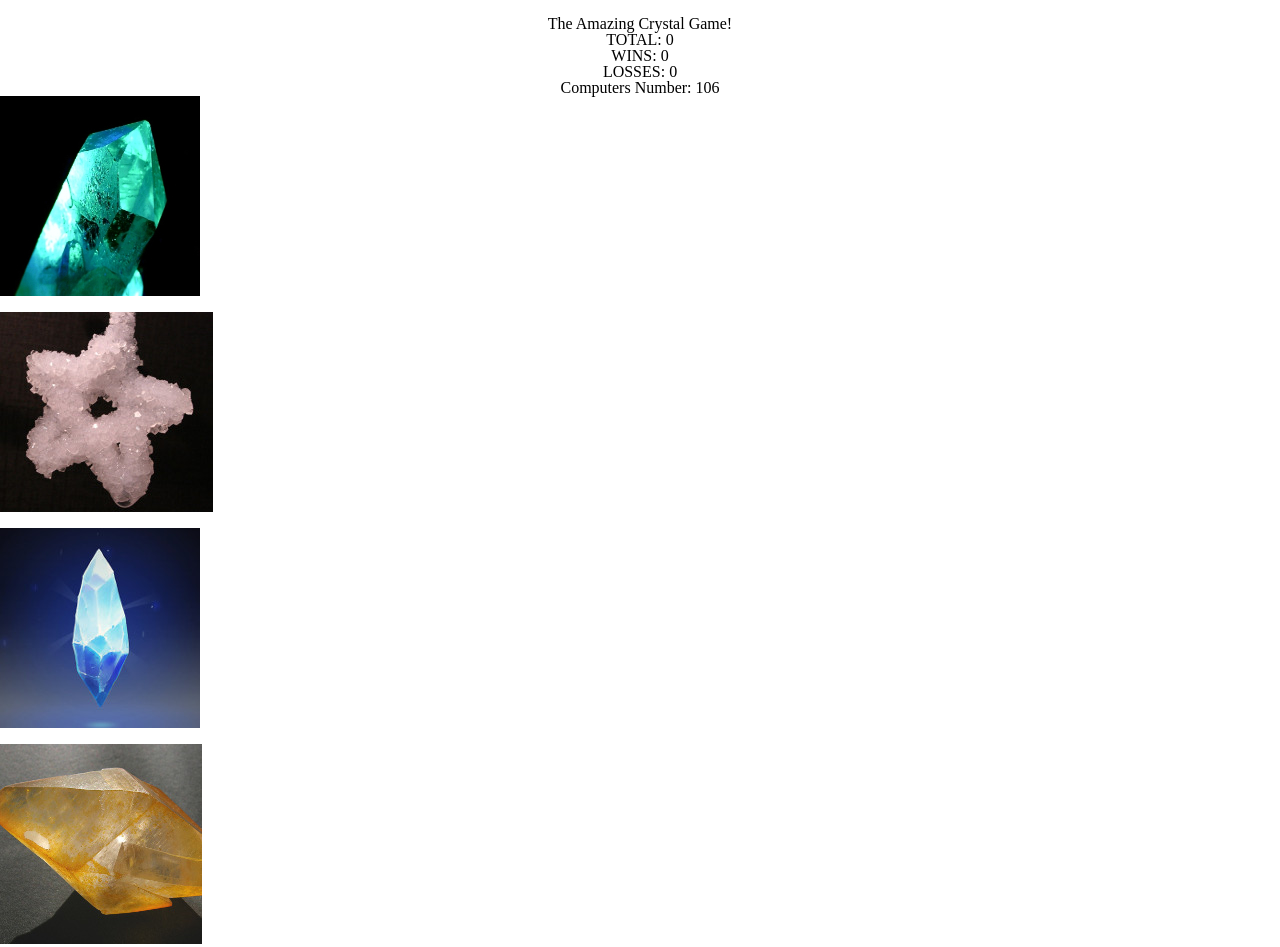
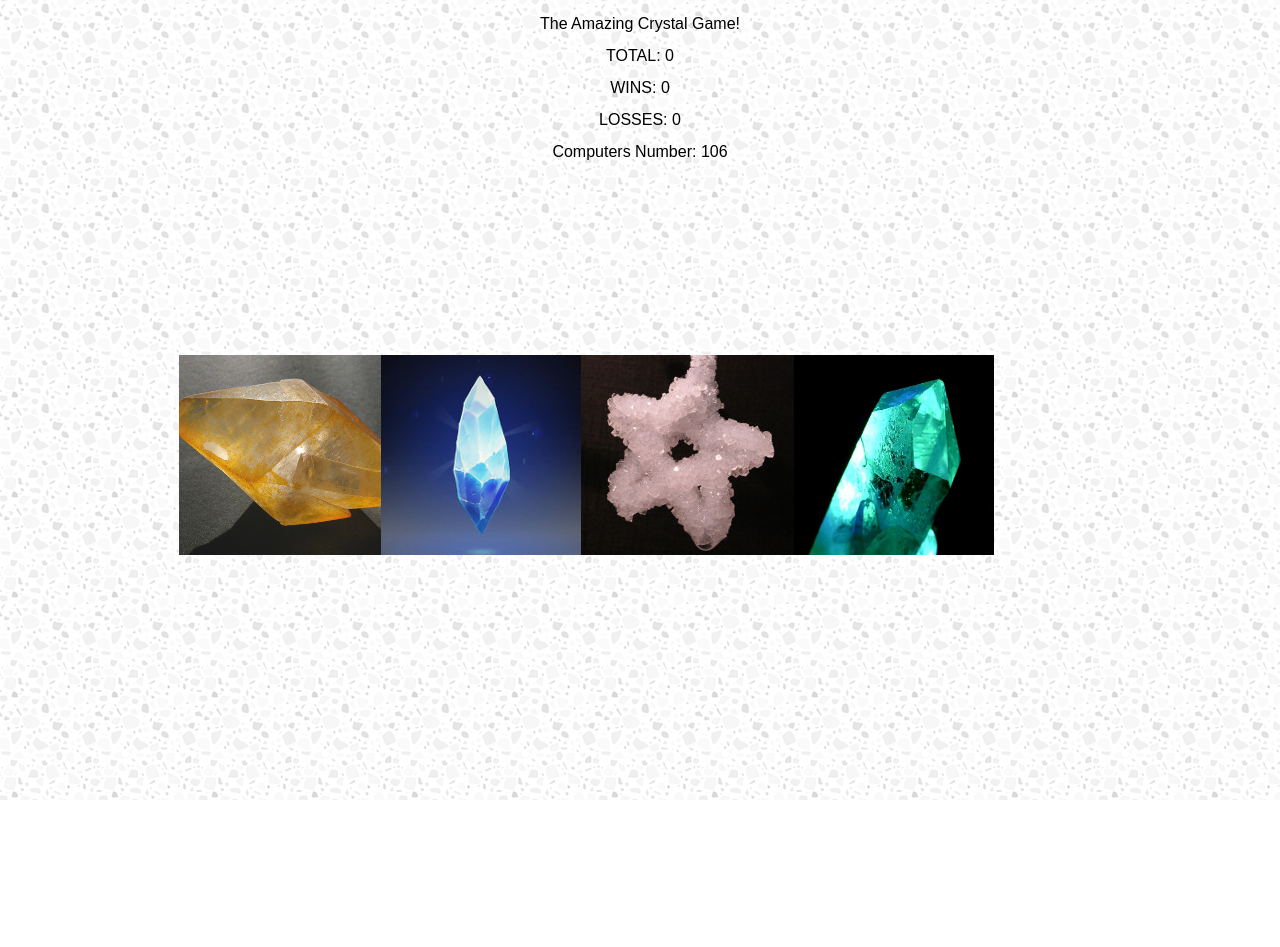
Before and after one commit to drewphillips/unit-4-game, a plain HTML site: page index.html in a window 1280 px wide. After the commit the page ends 800 px from the top, so only its background shows below. Drawn offline with nearby package versions, Linux system fonts and the light colour scheme.

Commit message:
with more style and background

```diff
--- a/assets/css/style.css
+++ b/assets/css/style.css
@@ -0,0 +1,35 @@
+body {
+
+    margin: auto;
+    font-family: 'Arial', 'Helvetica Neue', Helvetica,sans-serif;
+    background-image: url("../images/light-grey-terrazzo.png");
+}
+
+#crystal0
+{
+    margin: 14%;
+    float: left;
+}
+
+#crystal1
+{
+    margin: 0%;
+    float: left;
+}
+
+#crystal2
+{
+    margin: 0%;
+    float: left;
+}
+
+#crystal3
+{
+    margin: 0%;
+    float: left;
+}
+
+#h2
+{
+    color: red;
+}
--- a/index.html
+++ b/index.html
@@ -8,20 +8,20 @@
             <script src="https://ajax.googleapis.com/ajax/libs/jquery/3.3.1/jquery.min.js"></script>
         </head>
         <center>
-        <div><br><h1>The Amazing Crystal Game!</h1></div>
-        <div>TOTAL: <span id="runningTotal" ></span></div>
+        <div><br><h1>The Amazing Crystal Game!</h1></div><br>
+        <div>TOTAL: <span id="runningTotal" ></span></div><br>
 
-        <div>WINS: <span id="wins" ></span></div>
+        <div>WINS: <span id="wins" ></span></div><br>
 
-        <div>LOSSES: <span id="losses" ></span></div>
+        <div>LOSSES: <span id="losses" ></span></div><br>
 
-        <div>Computers Number: <span id="newNumber" ></span></div></center>
-
-        <div id="crystal0"> <img src="assets/images/Crystal1.jpg" ></div><br>
-        <div id="crystal1"> <img src="assets/images/crystal2.jpg" ></div><br>
-        <div id="crystal2"> <img src="assets/images/crystal3.jpg" ></div><br>
-        <div id="crystal3"> <img src="assets/images/Crystal4.jpg" ></div><br>
-
+        <div><h2>Computers Number: <span id="newNumber" ></span></h2></div></center><br>
+        <center>
+        <div id="crystal0"> <img src="assets/images/Crystal1.jpg" >
+        <div id="crystal1"> <img src="assets/images/crystal2.jpg" >
+        <div id="crystal2"> <img src="assets/images/crystal3.jpg" >
+        <div id="crystal3"> <img src="assets/images/Crystal4.jpg" >
+        </center>
 
 
 
```
Also changed, not shown: assets/images/light-grey-terrazzo.png (added).
